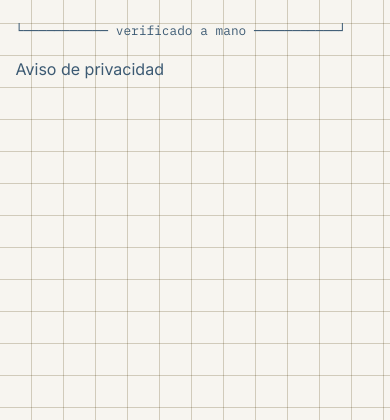
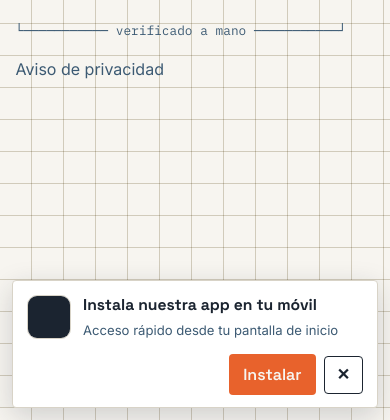
Before and after one commit to devmiraarmx/oficios-, a Flask app: page /admin/ in a window 390 px wide. Shown: the part 424-844 px from the top of the page. Run offline with Flask 3, Linux system fonts and the light colour scheme; data that the repository does not hold is empty.

Commit message:
Banner de instalación de la PWA con botón "Instalar"
Muestra un banner propio invitando a instalar la app.

- Android/Desktop (Chromium): captura beforeinstallprompt; el botón "Instalar"
  dispara el instalador nativo del sistema.
- iPhone (Safari): iOS no permite instalar por botón, así que el banner muestra
  las instrucciones (Compartir → Agregar a inicio) y oculta el botón.
- Se oculta si la app ya está instalada (display-mode standalone) o si el
  usuario lo descarta (recordado en localStorage). Se oculta también al
  completarse la instalación (appinstalled).
- Estilo acorde a la marca (ficha blanca, botón naranja, ícono de la app).

Co-Authored-By: Claude Opus 4.8 <noreply@anthropic.com>
Claude-Session: https://claude.ai/code/session_01Tr9SEqXa2aPgtSBJrChTHA

```diff
--- a/app/static/css/estilo.css
+++ b/app/static/css/estilo.css
@@ -71,6 +71,30 @@ a:hover { color: var(--acento-h); }
 .nav__cta:hover { background: var(--acento-h); color: var(--papel); }
 
 main.contenedor { padding: 32px 0 64px; }
+
+/* Banner de instalación de la PWA */
+.instalar-banner {
+  position: fixed; left: 12px; right: 12px; bottom: 12px; z-index: 50;
+  max-width: 520px; margin-inline: auto;
+  background: #fff; border: 1px solid var(--borde); border-radius: var(--radio);
+  box-shadow: 0 8px 28px rgba(27, 36, 48, 0.18);
+  display: flex; align-items: center; gap: 12px; padding: 12px 14px;
+}
+.instalar-banner__icono {
+  width: 44px; height: 44px; border-radius: 10px; flex: 0 0 auto;
+  border: 1px solid var(--borde);
+}
+.instalar-banner__texto { flex: 1 1 auto; min-width: 0; }
+.instalar-banner__texto strong { font-family: var(--fuente-titular); display: block; font-size: 0.98rem; }
+.instalar-banner__texto span { font-size: 0.82rem; color: var(--acero); }
+.instalar-banner__acciones { display: flex; gap: 8px; align-items: center; flex: 0 0 auto; }
+.instalar-banner .boton { padding: 10px 14px; }
+#instalar-cerrar { padding: 10px 12px; line-height: 1; }
+
+@media (max-width: 480px) {
+  .instalar-banner { flex-wrap: wrap; }
+  .instalar-banner__acciones { width: 100%; justify-content: flex-end; }
+}
 
 /* Cinta de modo demostración */
 .cinta-demo {
--- /dev/null
+++ b/app/static/js/instalar.js
@@ -0,0 +1,67 @@
+/* Banner de instalación de la PWA.
+   - Android (Chrome/Edge) y Desktop: captura `beforeinstallprompt` y el botón
+     "Instalar" dispara el instalador nativo del sistema.
+   - iPhone (Safari): iOS no permite instalar por botón; se muestran las
+     instrucciones (Compartir → Agregar a inicio).
+   Se oculta si la app ya está instalada o si el usuario ya lo descartó.
+*/
+(function () {
+  const banner = document.getElementById("instalar-banner");
+  if (!banner) return;
+
+  const btn = document.getElementById("instalar-btn");
+  const cerrar = document.getElementById("instalar-cerrar");
+  const sub = document.getElementById("instalar-banner__sub");
+
+  const yaInstalada =
+    window.matchMedia("(display-mode: standalone)").matches ||
+    window.navigator.standalone === true;
+
+  function descartado() {
+    try { return localStorage.getItem("instalar-descartado") === "1"; }
+    catch (e) { return false; }
+  }
+  function marcarDescartado() {
+    try { localStorage.setItem("instalar-descartado", "1"); } catch (e) {}
+  }
+
+  if (yaInstalada || descartado()) return;
+
+  const mostrar = () => { banner.hidden = false; };
+  const ocultar = () => { banner.hidden = true; };
+
+  cerrar && cerrar.addEventListener("click", () => { marcarDescartado(); ocultar(); });
+
+  // --- Android / Desktop (Chromium): instalación nativa por botón ---
+  let promptDiferido = null;
+
+  window.addEventListener("beforeinstallprompt", (e) => {
+    e.preventDefault();          // evitamos el mini-infobar por defecto
+    promptDiferido = e;
+    mostrar();
+  });
+
+  btn && btn.addEventListener("click", async () => {
+    if (!promptDiferido) return;
+    promptDiferido.prompt();
+    try {
+      const { outcome } = await promptDiferido.userChoice;
+      if (outcome === "accepted") marcarDescartado();
+    } catch (e) {}
+    promptDiferido = null;
+    ocultar();
+  });
+
+  window.addEventListener("appinstalled", () => { marcarDescartado(); ocultar(); });
+
+  // --- iPhone (Safari): sin prompt nativo, mostramos instrucciones ---
+  const ua = window.navigator.userAgent;
+  const esIOS = /iphone|ipad|ipod/i.test(ua);
+  const esSafariReal = /safari/i.test(ua) && !/crios|fxios|edgios|opios/i.test(ua);
+
+  if (esIOS && esSafariReal) {
+    if (btn) btn.hidden = true; // en iOS no puede disparar la instalación
+    if (sub) sub.textContent = 'Toca Compartir y luego “Agregar a inicio”.';
+    mostrar();
+  }
+})();
--- a/app/templates/base.html
+++ b/app/templates/base.html
@@ -68,6 +68,19 @@
     </div>
   </footer>
 
+  <!-- Banner de instalación de la PWA (se muestra solo si aplica) -->
+  <div id="instalar-banner" class="instalar-banner" hidden>
+    <img class="instalar-banner__icono" src="{{ url_for('static', filename='img/icono-192.png') }}" alt="">
+    <div class="instalar-banner__texto">
+      <strong>Instala nuestra app en tu móvil</strong>
+      <span id="instalar-banner__sub">Acceso rápido desde tu pantalla de inicio</span>
+    </div>
+    <div class="instalar-banner__acciones">
+      <button id="instalar-btn" class="boton" type="button">Instalar</button>
+      <button id="instalar-cerrar" class="boton boton--fantasma" type="button" aria-label="Cerrar">✕</button>
+    </div>
+  </div>
+
   <script>
     // Registro del service worker (PWA)
     if ('serviceWorker' in navigator) {
@@ -76,5 +89,6 @@
       });
     }
   </script>
+  <script src="{{ url_for('static', filename='js/instalar.js') }}" defer></script>
 </body>
 </html>
```
